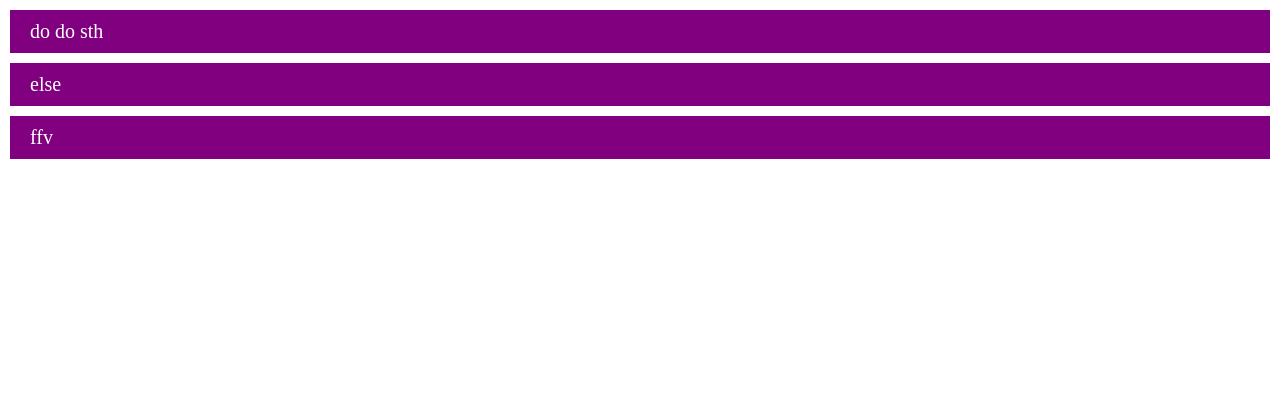
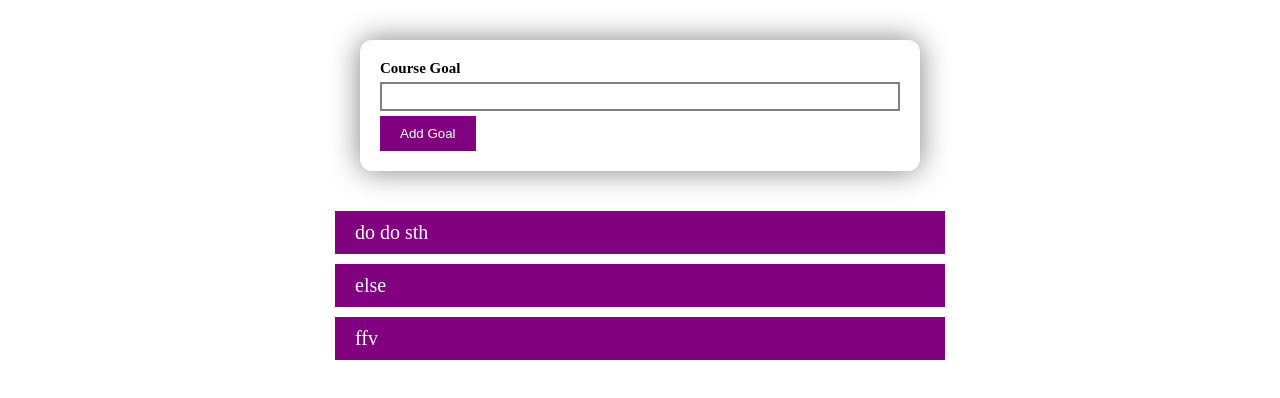
Before and after one commit to mahdieh96/styled-to-do-list, a React (Create React App) app: page / in a window 1280 px wide. Shown: the top 398 px of the page. Built offline with nearby package versions, Linux system fonts and the light colour scheme; the HTML template or start-up script is replaced by a standard one.

Commit message:
new item component added

```diff
--- a/src/App.js
+++ b/src/App.js
@@ -1,9 +1,16 @@
 import { ItemData } from "./components/Item/ItemData";
 import { ItemList } from "./components/Item/ItemList";
+import { NewItem } from "./components/NewItem/NewItem";
 
 function App() {
   const itemData = ["do do sth", "else", "ffv"];
-  return <ItemList itemData={itemData} />;
+
+  return (
+    <div className="container">
+      <NewItem />
+      <ItemList itemData={itemData} />
+    </div>
+  );
 }
 
 export default App;
--- a/src/components/Item/ItemList.css
+++ b/src/components/Item/ItemList.css
@@ -3,5 +3,6 @@
   flex-direction: column;
   gap: 1rem;
   padding: 1rem;
-  width: 100%;
+  width: 90%;
+  align-items: center;
 }
--- /dev/null
+++ b/src/components/NewItem/NewItem.css
@@ -0,0 +1,30 @@
+.new-item {
+  width: 80%;
+  box-shadow: 0 0 30px gray;
+  border-radius: 12px;
+  display: flex;
+  flex-direction: column;
+  gap: 0.5rem;
+  padding: 2rem;
+}
+.new-item__title {
+  font-weight: bold;
+}
+.new-item__data {
+  border: 2px solid gray;
+  outline: 0;
+  padding: 0.5rem 1rem;
+}
+.new-item__data:hover {
+  border: 2px solid purple;
+  background-color: rgb(141, 105, 141);
+  transition: 0.5s;
+}
+
+.new-item__button {
+  background-color: purple;
+  padding: 1rem 2rem;
+  width: fit-content;
+  color: white;
+  border: 0;
+}
--- /dev/null
+++ b/src/components/NewItem/NewItem.js
@@ -0,0 +1,11 @@
+import React from "react";
+import "./NewItem.css";
+export const NewItem = () => {
+  return (
+    <div className="new-item">
+      <h2 className="new-item__title">Course Goal</h2>
+      <input className="new-item__data" />
+      <button className="new-item__button">Add Goal</button>
+    </div>
+  );
+};
--- a/src/index.css
+++ b/src/index.css
@@ -7,3 +7,13 @@ html {
   padding: 0;
   box-sizing: border-box;
 }
+
+.container {
+  display: flex;
+  flex-direction: column;
+  gap: 3rem;
+  align-items: center;
+  max-width: 700px;
+  align-items: center;
+  margin: 4rem auto;
+}
```
